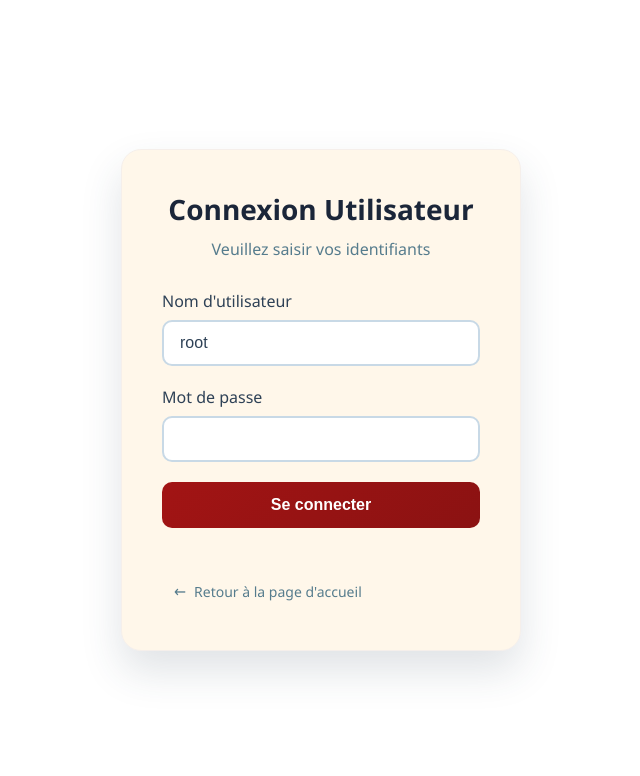
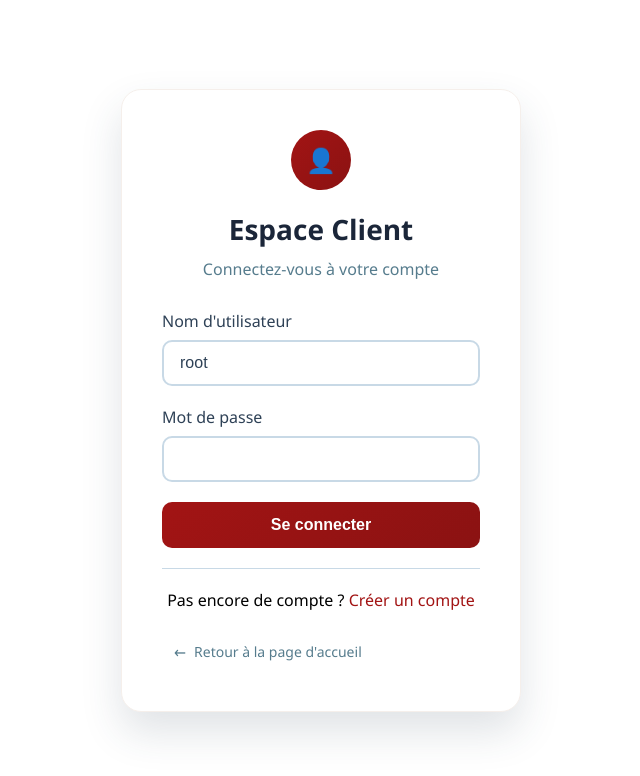
Before and after one commit to nada-eraihane/property-management, a PHP site: page /user_login.php in a window 1280 px wide. Shown: the top 776 px of the page, without its empty margins (319-959 px from the left). Run offline with PHP 8.4, Linux system fonts and the light colour scheme.

Commit message:
fixed the user login

```diff
--- a/src/user_login.php
+++ b/src/user_login.php
@@ -6,19 +6,17 @@ make sure that it checks if they are customers
 add a stop session page
 logout and end session -->
 
-
 <?php
 session_start();
 require_once 'db.php'; // DB connection
 $mysqli = $conn;       // for use below
 
-// Hardcoded logins for now
-$hardcoded = [
-    'user' => 'password',
+// Hardcoded customer logins for testing (optional - you can remove this section)
+$hardcoded_customers = [
+    'testcustomer' => 'customer123',
 ];
 
 $error = '';
-$success = '';
 
 if ($_SERVER['REQUEST_METHOD'] === 'POST') {
     $username = trim($_POST['username'] ?? '');
@@ -27,18 +25,20 @@ if ($_SERVER['REQUEST_METHOD'] === 'POST') {
     if (!$username || !$password) {
         $error = 'Veuillez remplir tous les champs';
     } else {
-        // Check hardcoded
-        if (isset($hardcoded[$username]) && $hardcoded[$username] === $password) {
+        // Check hardcoded customers (optional - remove if not needed)
+        if (isset($hardcoded_customers[$username]) && $hardcoded_customers[$username] === $password) {
             $_SESSION['username'] = $username;
             $_SESSION['source'] = 'hardcoded';
-            $success = 'Connexion réussie! Redirection...';
+            $_SESSION['role'] = 'Customer';
+            header("Location: customer_dashboard.php");
+            exit();
         } else {
             // Check database
             if ($mysqli->connect_error) {
                 $error = 'Erreur de connexion à la base de données.';
             } else {
                 $stmt = $mysqli->prepare("
-                    SELECT u.password_hash, r.role_name
+                    SELECT u.password_hash, r.role_name, u.status, u.user_id
                     FROM users u
                     JOIN roles r ON u.role_id = r.role_id
                     WHERE u.username = ?");
@@ -49,16 +49,24 @@ if ($_SERVER['REQUEST_METHOD'] === 'POST') {
                     $stmt->store_result();
 
                     if ($stmt->num_rows === 1) {
-                        $stmt->bind_result($hash, $role);
+                        $stmt->bind_result($hash, $role, $status, $user_id);
                         $stmt->fetch();
-                        if (password_verify($password, $hash)
-                            && ($role === 'Customer' )) {
+
+                        // Check if user is inactive
+                        if ($status === 'inactive' || $status === 'inactif') {
+                            $error = 'Votre compte est inactif. Veuillez contacter le support client.';
+                        } else if (password_verify($password, $hash)
+                            && ($role === 'Customer' || $role === 'Client')) {
                             $_SESSION['username'] = $username;
+                            $_SESSION['user_id'] = $user_id;
                             $_SESSION['source'] = 'database';
                             $_SESSION['role'] = $role;
-                            $success = 'Connexion réussie! Redirection...';
+                            header("Location: customer_dashboard.php");
+                            exit();
+                        } else if ($role !== 'Customer' && $role !== 'Client') {
+                            $error = 'Accès non autorisé. Cette page est réservée aux clients.';
                         } else {
-                            $error = 'Nom d\'utilisateur ou mot de passe incorrect, ou rôle non autorisé.';
+                            $error = 'Nom d\'utilisateur ou mot de passe incorrect.';
                         }
                     } else {
                         $error = 'Nom d\'utilisateur ou mot de passe incorrect.';
@@ -69,10 +77,6 @@ if ($_SERVER['REQUEST_METHOD'] === 'POST') {
                 }
             }
         }
-
-        if ($success) {
-            header("Refresh:2; url=dashboard.php");
-        }
     }
 }
 ?>
@@ -82,7 +86,7 @@ if ($_SERVER['REQUEST_METHOD'] === 'POST') {
 <head>
     <meta charset="UTF-8">
     <meta name="viewport" content="width=device-width, initial-scale=1.0">
-    <title>Connexion Utilisateur</title>
+    <title>Connexion Client</title>
    <style>
         /* Theme CSS Custom Properties for Light Theme */
         :root {
@@ -116,7 +120,7 @@ if ($_SERVER['REQUEST_METHOD'] === 'POST') {
         }
 
         .login-container {
-            background: var(--secondary-bg);
+            background: var(--primary-bg);
             padding: 40px;
             border-radius: 20px;
             box-shadow: 0 20px 40px rgba(46, 65, 86, 0.15);
@@ -143,6 +147,19 @@ if ($_SERVER['REQUEST_METHOD'] === 'POST') {
             font-size: 16px;
         }
 
+        .customer-icon {
+            width: 60px;
+            height: 60px;
+            background: linear-gradient(135deg, var(--highlight-color) 0%, #8b1212 100%);
+            border-radius: 50%;
+            margin: 0 auto 20px;
+            display: flex;
+            align-items: center;
+            justify-content: center;
+            color: white;
+            font-size: 24px;
+        }
+
         .form-group {
             margin-bottom: 20px;
         }
@@ -161,14 +178,14 @@ if ($_SERVER['REQUEST_METHOD'] === 'POST') {
             border-radius: 10px;
             font-size: 16px;
             transition: border-color 0.3s ease;
-            background-color: var( --primary-bg);
+            background-color: var(--primary-bg);
             color: var(--primary-text);
         }
 
         .form-group input:focus {
             outline: none;
-            border-color: var(--primary-bg);
-            box-shadow: 0 0 0 3px rgba(86, 124, 141, 0.1);
+            border-color: var(--highlight-color);
+            box-shadow: 0 0 0 3px rgba(162, 20, 20, 0.1);
             background-color: var(--primary-bg);
         }
 
@@ -234,76 +251,37 @@ if ($_SERVER['REQUEST_METHOD'] === 'POST') {
             display: block;
         }
 
-        .success-message {
-            background: var(--surface-bg);
-            color: var(--secondary-text);
-            padding: 12px;
-            border-radius: 8px;
-            margin-bottom: 20px;
-            border: 1px solid var(--accent-bg);
-            display: block;
+        .register-link {
+            text-align: center;
+            margin-top: 20px;
+            padding-top: 20px;
+            border-top: 1px solid var(--accent-bg);
         }
 
-        .loading-overlay {
-            position: fixed;
-            top: 0;
-            left: 0;
-            width: 100%;
-            height: 100%;
-            background: rgba(255, 255, 255, 0.9);
-            display: none;
-            justify-content: center;
-            align-items: center;
-            z-index: 1000;
+        .register-link a {
+            color: var(--highlight-color);
+            text-decoration: none;
+            font-weight: 500;
         }
 
-        .loading-spinner {
-            width: 50px;
-            height: 50px;
-            border: 4px solid var(--accent-bg);
-            border-top: 4px solid var(--highlight-color);
-            border-radius: 50%;
-            animation: spin 1s linear infinite;
-            justify-content: center;
-            align-items: center;
-        }
-
-        @keyframes spin {
-            0% { transform: rotate(0deg); }
-            100% { transform: rotate(360deg); }
-        }
-
-        .loading-text {
-            margin-top: 20px;
-            color: var(--secondary-text);
-            font-size: 16px;
+        .register-link a:hover {
+            text-decoration: underline;
         }
     </style>
 </head>
 <body>
-    <!-- Loading overlay -->
-    <div class="loading-overlay" id="loadingOverlay">
-        <div>
-            <div class="loading-spinner"></div>
-            <div class="loading-text">Connexion en cours...</div>
-        </div>
-    </div>
-
-    <div class="login-container" id="loginContainer">
+    <div class="login-container">
         <div class="login-header">
-            <h1>Connexion Utilisateur</h1>
-            <p>Veuillez saisir vos identifiants</p>
+            <div class="customer-icon">👤</div>
+            <h1>Espace Client</h1>
+            <p>Connectez-vous à votre compte</p>
         </div>
 
         <?php if ($error): ?>
-            <div class="error-message" id="errorMessage"><?= htmlspecialchars($error) ?></div>
-        <?php endif; ?>
-        <?php if ($success): ?>
-            <div class="success-message" id="successMessage"><?= htmlspecialchars($success) ?></div>
+            <div class="error-message"><?= htmlspecialchars($error) ?></div>
         <?php endif; ?>
 
-        <?php if (!$success): ?>
-        <form method="POST" id="loginForm">
+        <form method="POST">
             <div class="form-group">
                 <label for="username">Nom d'utilisateur</label>
                 <input type="text" id="username" name="username" required value="<?= htmlspecialchars($username ?? '') ?>">
@@ -314,25 +292,16 @@ if ($_SERVER['REQUEST_METHOD'] === 'POST') {
             </div>
             <button type="submit" class="login-button">Se connecter</button>
         </form>
-        <?php endif; ?>
 
-        <br><br>
+        <div class="register-link">
+            <p>Pas encore de compte ? <a href="register.php">Créer un compte</a></p>
+        </div>
+
+        <br>
         <a href="home.php" class="back-button">
             <span class="arrow">←</span>
             <span>Retour à la page d'accueil</span>
         </a>
     </div>
-
-    <script>
-        // Show loading overlay when form is submitted
-        document.getElementById('loginForm')?.addEventListener('submit', function() {
-            document.getElementById('loadingOverlay').style.display = 'flex';
-        });
-
-        // If there's a success message, show loading overlay and redirect
-        <?php if ($success): ?>
-            document.getElementById('loadingOverlay').style.display = 'flex';
-        <?php endif; ?>
-    </script>
 </body>
 </html>
```
